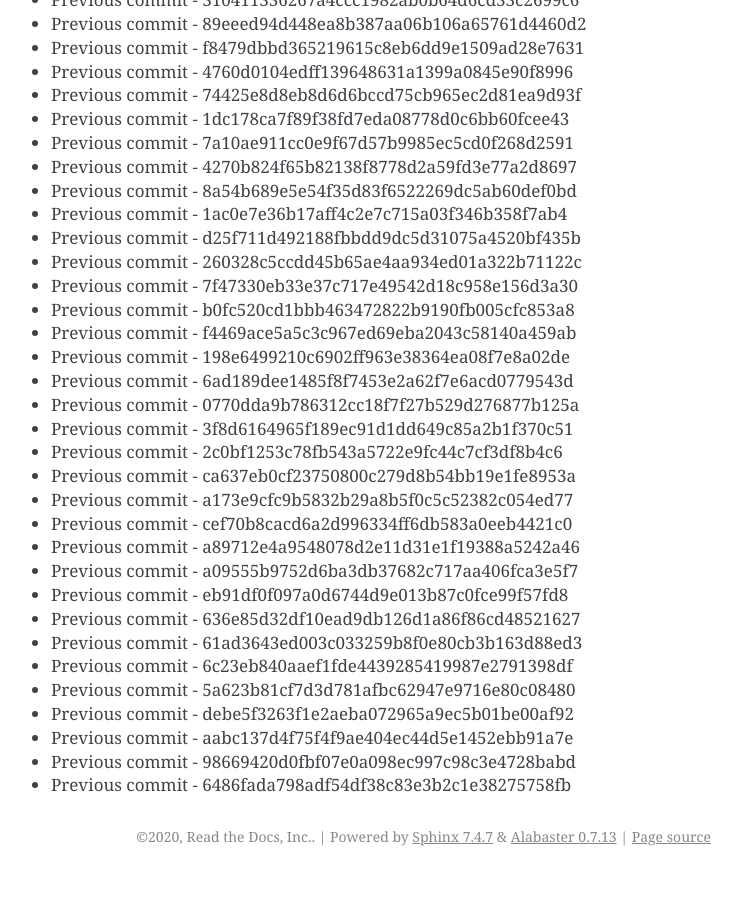
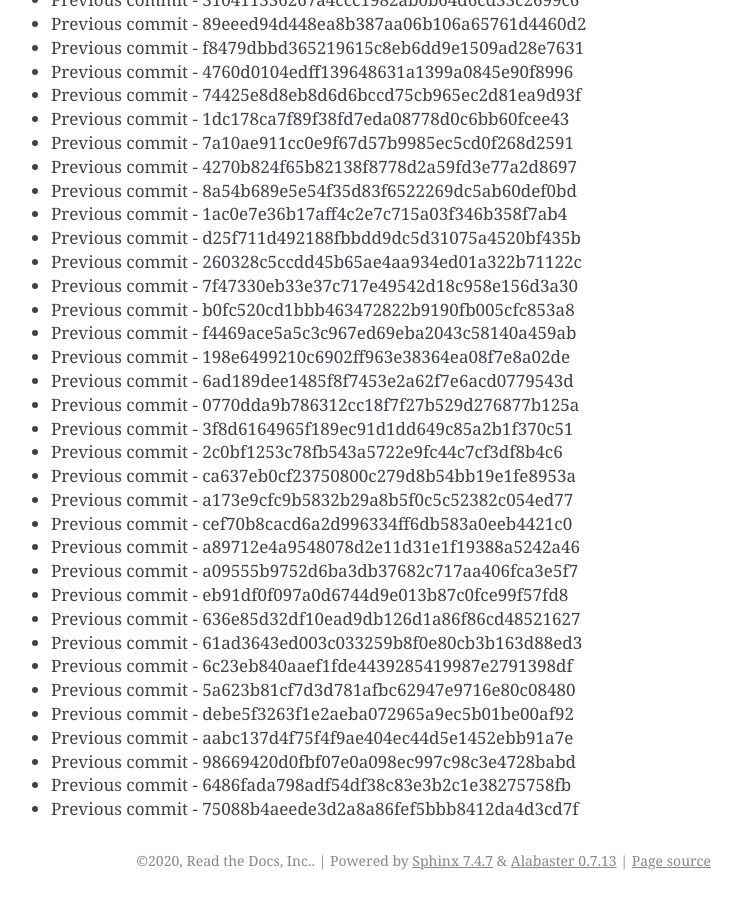
Before and after one commit to readthedocs/rtd-git-stresstest, a Sphinx documentation site: the page built from docs/updates.rst, in a window 1280 px wide and 900 px high, scrolled down 90322 px. Shown: the whole window, without its empty margins (399-1141 px from the left). Built offline with Sphinx 7.4.7, drawn with Linux system fonts in a browser that asks for light colours; before the commit the page ends 91198 px from its top, so only the background shows below that.

Commit message:
Generating commit from previous: 75088b4aeede3d2a8a86fef5bbb8412da4d3cd7f

```diff
--- a/docs/updates.rst
+++ b/docs/updates.rst
@@ -3827,3 +3827,4 @@ It can be tested for any performance characteristics.
 * Previous commit - aabc137d4f75f4f9ae404ec44d5e1452ebb91a7e
 * Previous commit - 98669420d0fbf07e0a098ec997c98c3e4728babd
 * Previous commit - 6486fada798adf54df38c83e3b2c1e38275758fb
+* Previous commit - 75088b4aeede3d2a8a86fef5bbb8412da4d3cd7f
```
